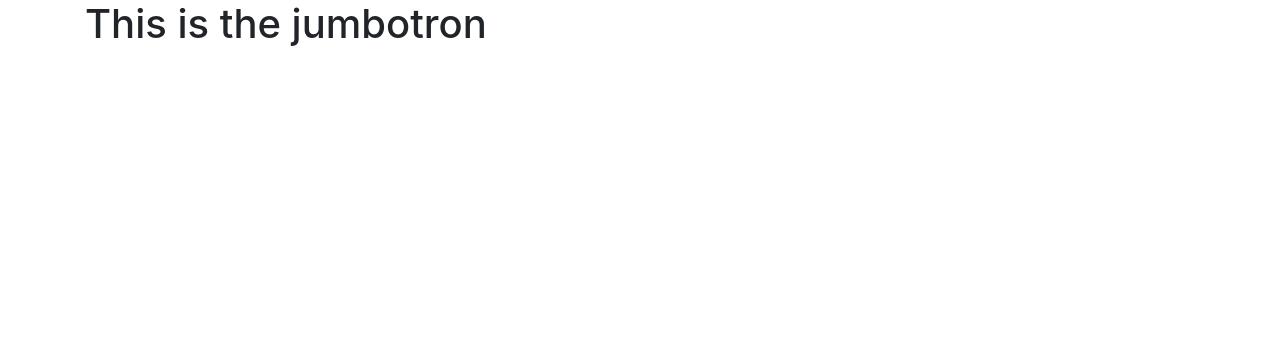
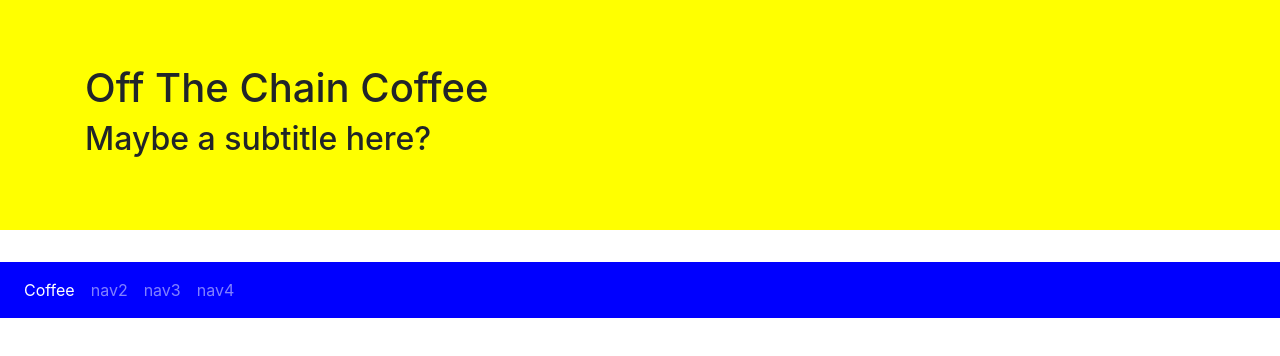
Before and after one commit to clambertcello/offTheChain, a website: page index.html in a window 1280 px wide. Drawn offline with nearby package versions, Linux system fonts and the light colour scheme.

Commit message:
Fixed npm SCSS

```diff
--- a/css/styles.scss
+++ b/css/styles.scss
@@ -0,0 +1,10 @@
+$coffee-nav-bc: blue;
+$coffee-jumbo-bc: yellow;
+
+.navbar {
+    background-color: $coffee-nav-bc;
+}
+
+.jumbotron {
+    background-color: $coffee-jumbo-bc;
+}
--- a/index.html
+++ b/index.html
@@ -7,6 +7,7 @@
     <meta name="viewport" content="width=device-width, initial-scale=1.0">
 
     <link rel="stylesheet" href="node_modules/bootstrap/dist/css/bootstrap.min.css" />
+    <link rel="stylesheet" href="css/styles.css">
 
     <title>OTC Coffee</title>
 
@@ -14,11 +15,12 @@
 
 <body>
     <!--jumbotron-->
-    <header>
+    <header class="jumbotron jumbotron-fluid">
         <div class="container">
             <div class="row">
                 <div class="col">
-                    <h1>This is the jumbotron</h1>
+                    <h1>Off The Chain Coffee</h1>
+                    <h2>Maybe a subtitle here?</h2>
                 </div>
             </div>
         </div>
```
Also changed, not shown: css/styles.css.
